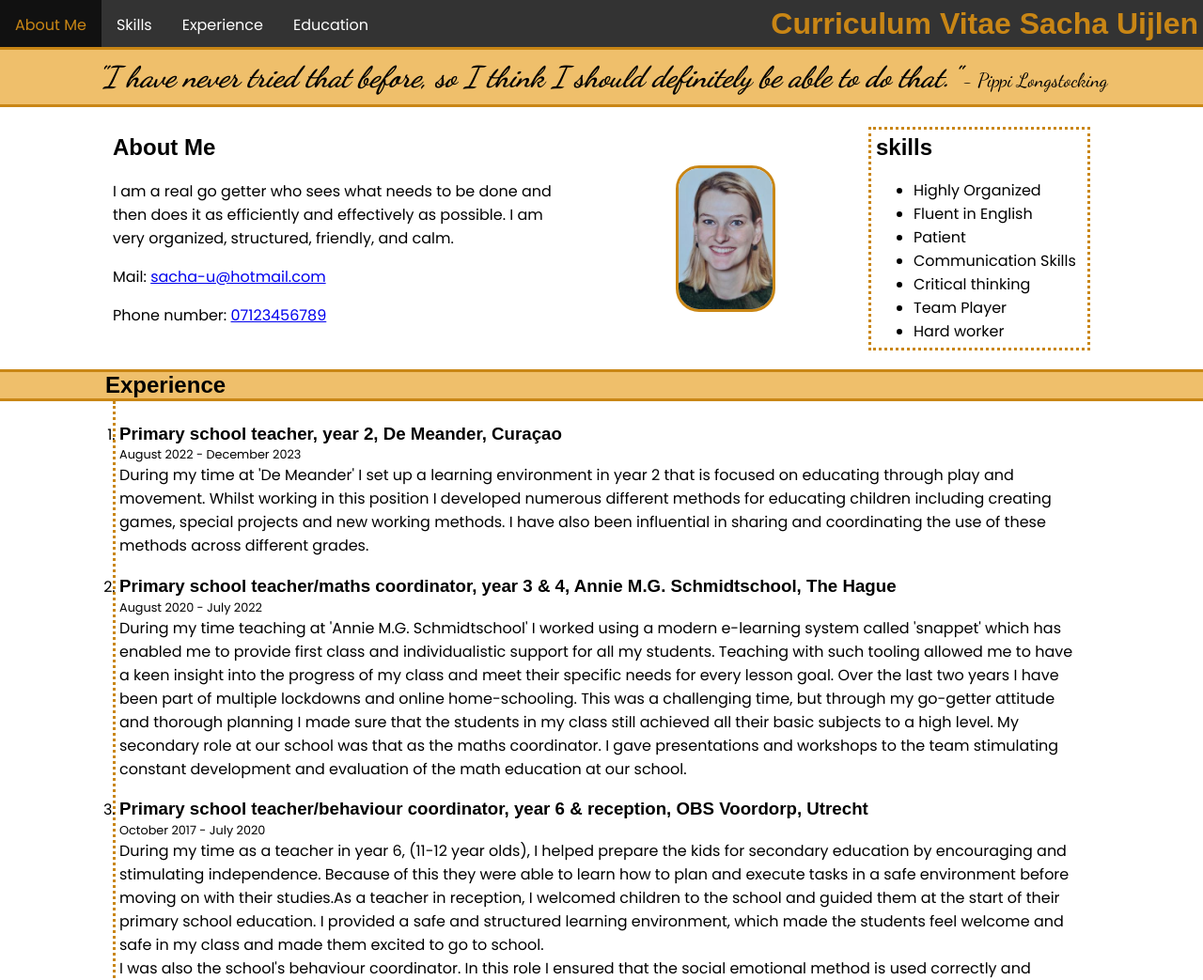
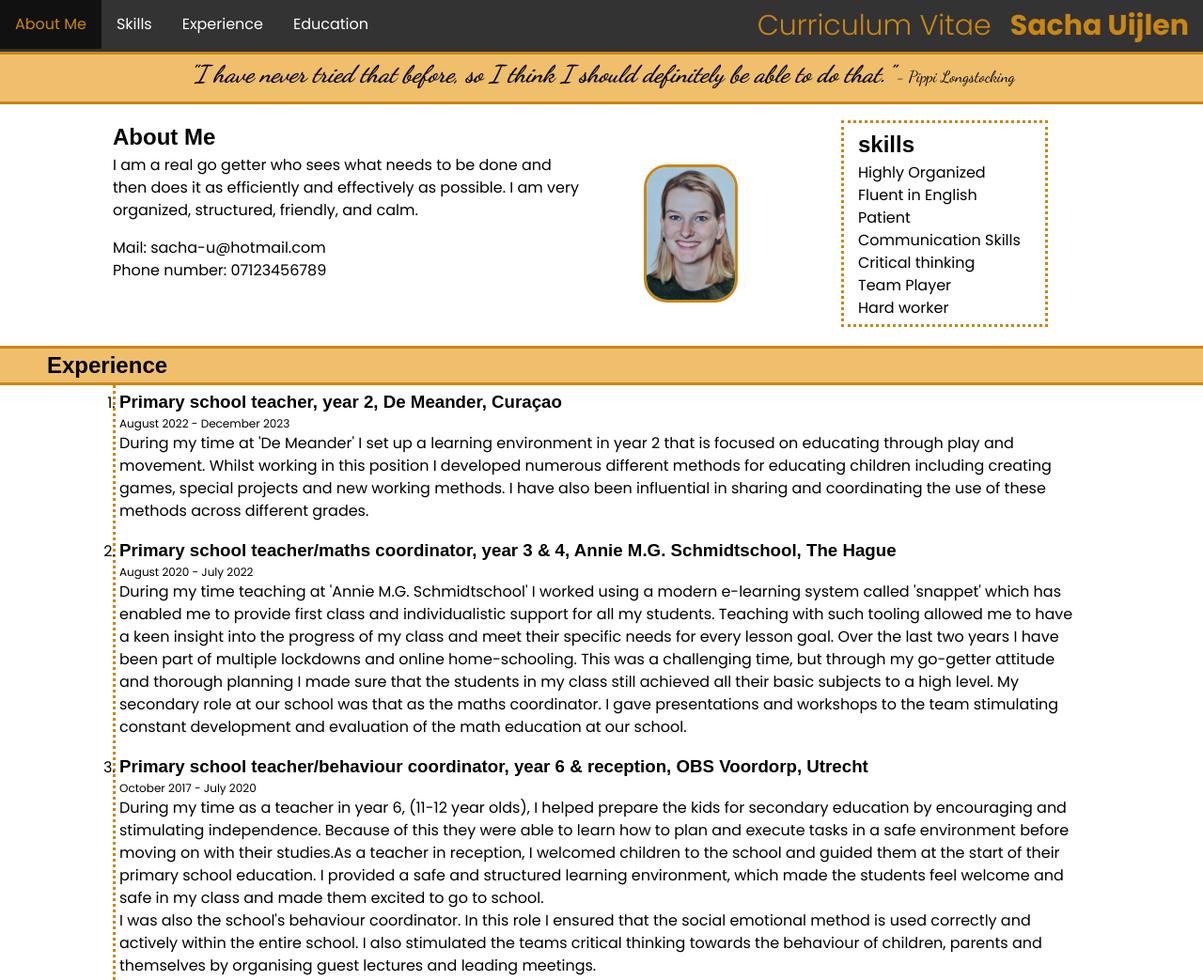
Before and after one commit to Sacha1995/ft5-homework, a plain HTML site: page CV 4.0/index.html in a window 1280 px wide. Shown: the top 1043 px of the page at 94% size. Drawn offline with Linux system fonts and the light colour scheme.

Commit message:
Add files via upload

```diff
--- /dev/null
+++ b/CV 4.0/generics.css
@@ -0,0 +1,163 @@
+html {
+  box-sizing: border-box;
+  font-size: 62.5%; /* Mostly equivalates to 10px but allows users accessibility zoom settings to work*/
+  /* font-size: 10px; */
+  -webkit-font-smoothing: antialiased;
+  -moz-osx-font-smoothing: grayscale;
+  /* color-scheme: dark light; */
+  min-height: 100vh;
+}
+
+html:focus-within {
+  scroll-behavior: smooth;
+}
+
+*,
+*::before,
+*::after {
+  box-sizing: inherit;
+}
+
+/* LAYOUT DEBUG */
+/* { */
+/*       outline: 3px solid orange; */
+/*       background-color: hsla(120, 50%, 50%, 0.18); */
+/* } */
+
+body {
+  font-size: 1.6rem;
+  margin: 0;
+  text-rendering: optimizeSpeed;
+  line-height: 1.5;
+  min-height: 100vh;
+}
+
+/* Try to keep your margins going in one direction to avoid margin collapase or grounding. I switch all the top margins off to avoid this issue. */
+h1,
+h2,
+h3,
+h4,
+h5,
+h6,
+ul,
+ol,
+li,
+dl,
+dt,
+dd,
+blockquote,
+address,
+article,
+aside,
+details,
+dialogue,
+fieldset,
+figcaption,
+figure,
+footer,
+form,
+header,
+hr,
+main,
+nav,
+pre,
+section,
+table,
+p {
+  margin-top: 0;
+  margin-block-start: 0;
+}
+
+a {
+  color: inherit;
+  text-decoration: none;
+  /* You MUST make sure that links stand out from nomal text though...*/
+}
+
+/*
+    a:hover,
+    a:focus {
+      text-decoration: underline;
+    }
+  */
+
+img,
+picture,
+svg,
+video {
+  display: block;
+  /* This means that it can be less than 100% of the width of its parent IF the image is INTRINSICALLY smaller */
+  max-width: 100%;
+
+  height: auto;
+  /* 'auto' is the initial value for height BUT for images (and other elements which have an intrinic height) that is not the case. To make an image responsive you set one dimension (usually width) to [max-]width: 100%; and the other to 'auto' to ensure it keeps aspect ratio. 'auto' basically tells the browser to decide. */
+}
+
+/* Because we us <ul>s for lists that we don't always want bulletted. */
+ul {
+  list-style: none;
+  padding-left: 0;
+}
+
+/* To make actual bulletted lists */
+ul.typographic {
+  list-style: initial;
+  padding-inline-start: 20px;
+}
+
+/* stops icons being the target of JS click events */
+.btn *,
+button * {
+  pointer-events: null;
+  user-select: none;
+}
+
+/* inherits the font */
+input,
+button,
+textarea,
+select {
+  font: inherit;
+}
+
+/*****************************
+* ACCESSIBILITY
+******************************/
+/* For 'accessibility text'. If your button only has an image inside it that isn't good for accessibility. Put a span inside there and give it this class and put some descriptive text for what the button does into the span. */
+
+.visually-hidden,
+.sr-only {
+  border: 0;
+  clip: rect(0 0 0 0);
+  clip-path: polygon(0px 0px, 0px 0px, 0px 0px);
+  -webkit-clip-path: polygon(0px 0px, 0px 0px, 0px 0px);
+  height: 1px;
+  margin: -1px;
+  overflow: hidden;
+  padding: 0;
+  position: absolute;
+  width: 1px;
+  white-space: nowrap;
+}
+.sr-only-focusable:active,
+.sr-only-focusable:focus {
+  position: static;
+  width: auto;
+  height: auto;
+  overflow: visible;
+  clip: auto;
+  clip-path: auto;
+  -webkit-clip-path: auto;
+  white-space: normal;
+}
+
+@media (prefers-reduced-motion: reduce) {
+  *,
+  *::before,
+  *::after {
+    animation-duration: 0.01ms !important;
+    animation-iteration-count: 1 !important;
+    transition-duration: 0.01ms !important;
+    scroll-behavior: auto !important;
+  }
+}
--- a/CV 4.0/index.html
+++ b/CV 4.0/index.html
@@ -84,6 +84,7 @@
     <meta name="msapplication-square310x310logo" content="mstile-310x310.png" />
 
     <!-- stylesheets -->
+    <link rel="stylesheet" href="generics.css" />
     <link rel="stylesheet" href="./font.css" />
     <link rel="stylesheet" href="styles.css" />
 
@@ -101,12 +102,15 @@
       <nav>
         <ul>
           <li><a href="#about-me">About Me</a></li>
-          <li><a href="#skills">Skills</a></li>
+          <li class="skills"><a href="#skills">Skills</a></li>
           <li><a href="#experience">Experience</a></li>
           <li><a href="#education">Education</a></li>
         </ul>
       </nav>
-      <h1>Curriculum Vitae Sacha Uijlen</h1>
+      <h1>
+        <span class="cv-header">Curriculum Vitae</span>
+        <span class="name">Sacha Uijlen</span>
+      </h1>
     </header>
     <main>
       <p id="quote">
@@ -124,13 +128,15 @@
             it as efficiently and effectively as possible. I am very organized,
             structured, friendly, and calm.
           </p>
-          <p>
+          <p class="mail">
             Mail&#58;
             <a href="mailto:sacha-u@hotmail.com"
               >sacha&#45;u&#64;hotmail&#46;com</a
             >
           </p>
-          <p>Phone number&#58; <a href="tel:07123456789">07123456789</a></p>
+          <p class="phone">
+            Phone number&#58; <a href="tel:07123456789">07123456789</a>
+          </p>
         </div>
         <img
           id="portrait"
--- a/CV 4.0/styles.css
+++ b/CV 4.0/styles.css
@@ -8,29 +8,31 @@ h3 {
   font-family: "Radio Canada Big", sans-serif;
 }
 
+h2,
+h3 {
+  margin: 0px;
+}
+
 body {
   margin: 0px;
-  margin-top: 53px;
+  margin-top: 100px;
 }
 
-#quote {
-  background: #efbf6b;
-  padding: 10px;
-  text-align: center;
-  font-family: "Dancing Script", cursive;
-  font-size: 1.3em;
-  border-bottom: #c98615 solid 3px;
+nav {
+  height: fit-content;
 }
 
-cite {
-  font-family: "Dancing Script", cursive;
-  font-weight: 900;
-  font-size: 1.5em;
+nav ul {
+  display: flex;
+  flex-direction: row;
+  justify-content: flex-start;
+  height: fit-content;
+  align-content: flex-end;
 }
 
 header {
   display: flex;
-  flex-direction: row;
+  flex-direction: column-reverse;
   justify-content: space-between;
   position: fixed;
   top: 0;
@@ -38,23 +40,20 @@ header {
   z-index: 1;
   border-bottom: #c98615 solid 3px;
   background-color: #333;
+  height: fit-content;
 }
 
-nav {
-  overflow: hidden;
-  flex-grow: 2;
-
-  height: 50px;
+.cv-header {
+  font-size: 2rem;
 }
 
 header > h1 {
-  font-size: 2em;
+  font-size: 3rem;
   color: #c98615;
-  flex-grow: 1;
   margin: 0px;
-  align-self: center;
   text-align: right;
   padding: 5px;
+  height: fit-content;
 }
 
 nav > ul {
@@ -62,10 +61,6 @@ nav > ul {
   margin: 0;
   padding: 0;
   overflow: hidden;
-}
-
-nav > ul > li {
-  float: left;
 }
 
 nav > ul > li > a {
@@ -82,45 +77,57 @@ nav > ul > li > a:hover {
   color: #c98615;
 }
 
+#quote {
+  background: #efbf6b;
+  padding: 10px;
+  text-align: center;
+  font-family: "Dancing Script", cursive;
+  font-size: 1.7rem;
+  border-bottom: #c98615 solid 3px;
+}
+
+cite {
+  font-family: "Dancing Script", cursive;
+  font-weight: 900;
+  font-size: 1.5em;
+}
+
+#intro,
+#experience-list,
+#list-education {
+  margin: 0px 40px;
+}
+
+.mail,
+#skills ul {
+  margin-bottom: 0px;
+}
+
 #portrait {
   border-radius: 25px;
   border: #c98615 solid 3px;
+  margin: 0px auto;
 }
 
 #about-me {
   flex-basis: 500px;
-}
-
-#about-me h2 {
-  margin-top: 0px;
-}
-
-#about-me-description {
-  margin-right: 20px;
+  scroll-margin-top: 75px;
 }
 
 #skills {
   width: 220px;
   right: 120px;
   border: #c98615 dotted 3px;
-  padding: 5px;
+  padding: 5px 15px;
   scroll-margin-top: 200px;
-}
-
-#skills h2,
-#skills ul {
-  margin: 0px;
-}
-
-#skills h2 {
-  margin-bottom: 19px;
+  margin: 0px auto;
+  margin-bottom: 20px;
 }
 
 #intro {
   display: flex;
   height: auto;
   flex-direction: row;
-  margin: 0px 120px;
   align-items: center;
   justify-content: space-between;
   flex-wrap: wrap;
@@ -128,14 +135,14 @@ nav > ul > li > a:hover {
 }
 
 #experience {
-  margin-top: 20px;
   scroll-margin-top: 75px;
 }
 
-#experience h2 {
+#experience h2,
+#education {
   background-color: #efbf6b;
   margin: 0px;
-  padding-left: 112px;
+  padding-left: 30px;
   border-bottom: #c98615 solid 3px;
   border-top: #c98615 solid 3px;
 }
@@ -144,25 +151,15 @@ nav > ul > li > a:hover {
 #list-education {
   border-left: #c98615 dotted 3px;
   padding: 4px 4px 0px;
-  margin: 0px 120px 40px;
+  margin-bottom: 30px;
 }
 
 .date {
-  font-size: 0.8rem;
-  margin: -16px 0px;
-}
-
-#education {
-  background-color: #efbf6b;
-  margin: 0px;
-  padding-left: 112px;
-  border-bottom: #c98615 solid 3px;
-  border-top: #c98615 solid 3px;
-  scroll-margin-top: 75px;
+  font-size: 1.2rem;
+  margin: 0px 0px;
 }
 
 footer {
-  margin: 0px 0px -5px;
   background-color: #333;
   color: white;
   text-align: center;
@@ -173,18 +170,141 @@ footer p {
   margin: 0px;
 }
 
-@media (max-width: 890px) {
-  header {
-    flex-direction: column-reverse;
+@media screen and (max-width: 426px) {
+  body {
+    margin-top: 85px;
   }
 
+  .skills {
+    display: none;
+  }
+
+  .cv-header {
+    font-size: 2rem;
+    font-weight: 300;
+  }
+
+  header > h1 {
+    font-size: 2rem;
+  }
+
+  nav ul {
+    justify-content: space-between;
+  }
+
+  nav ul li {
+    flex-basis: 33%;
+  }
+
+  nav > ul > li > a {
+    padding-bottom: 14px;
+  }
+
+  #intro {
+    margin: 0px 20px;
+  }
+}
+
+@media screen and (min-width: 600px) {
   #intro,
   #experience-list,
   #list-education {
-    margin: 0px 20px;
+    margin: 0px 60px;
   }
 
-  body {
-    margin-top: 100px;
+  .phone {
+    margin: 0px;
+  }
+
+  #experience h2,
+  #education {
+    padding-left: 50px;
   }
 }
+
+@media screen and (min-width: 740px) {
+  body {
+    margin: 0px;
+    margin-top: 97px;
+  }
+
+  header {
+    flex-direction: row;
+  }
+
+  header h1 {
+    display: flex;
+    flex-wrap: wrap;
+    justify-content: flex-end;
+    padding: 0px 5px 5px;
+  }
+
+  .name,
+  nav {
+    flex-basis: content;
+    flex-shrink: 0;
+  }
+
+  .name {
+    flex-shrink: 0;
+  }
+
+  .name,
+  .cv-header {
+    font-size: 3rem;
+    padding: 0px 10px;
+    align-self: flex-end;
+  }
+
+  .cv-header {
+    font-weight: 300;
+  }
+
+  nav ul {
+    margin-top: 40px;
+  }
+
+  #about-me {
+    flex-basis: 900px;
+  }
+
+  #portrait,
+  #skills {
+    margin-top: -42px;
+  }
+}
+
+@media screen and (min-width: 914px) {
+  body {
+    margin: 0px;
+    margin-top: 50px;
+  }
+
+  nav ul {
+    margin-top: 0px;
+  }
+
+  header h1 {
+    margin-top: 5px;
+  }
+}
+
+@media screen and (min-width: 980px) {
+  #about-me {
+    flex-basis: 500px;
+    align-self: flex-start;
+  }
+
+  #portrait,
+  #skills {
+    margin-top: 0px;
+  }
+}
+
+@media screen and (min-width: 1200px) {
+  #intro,
+  #experience-list,
+  #list-education {
+    margin: 0px 120px;
+  }
+}
```
